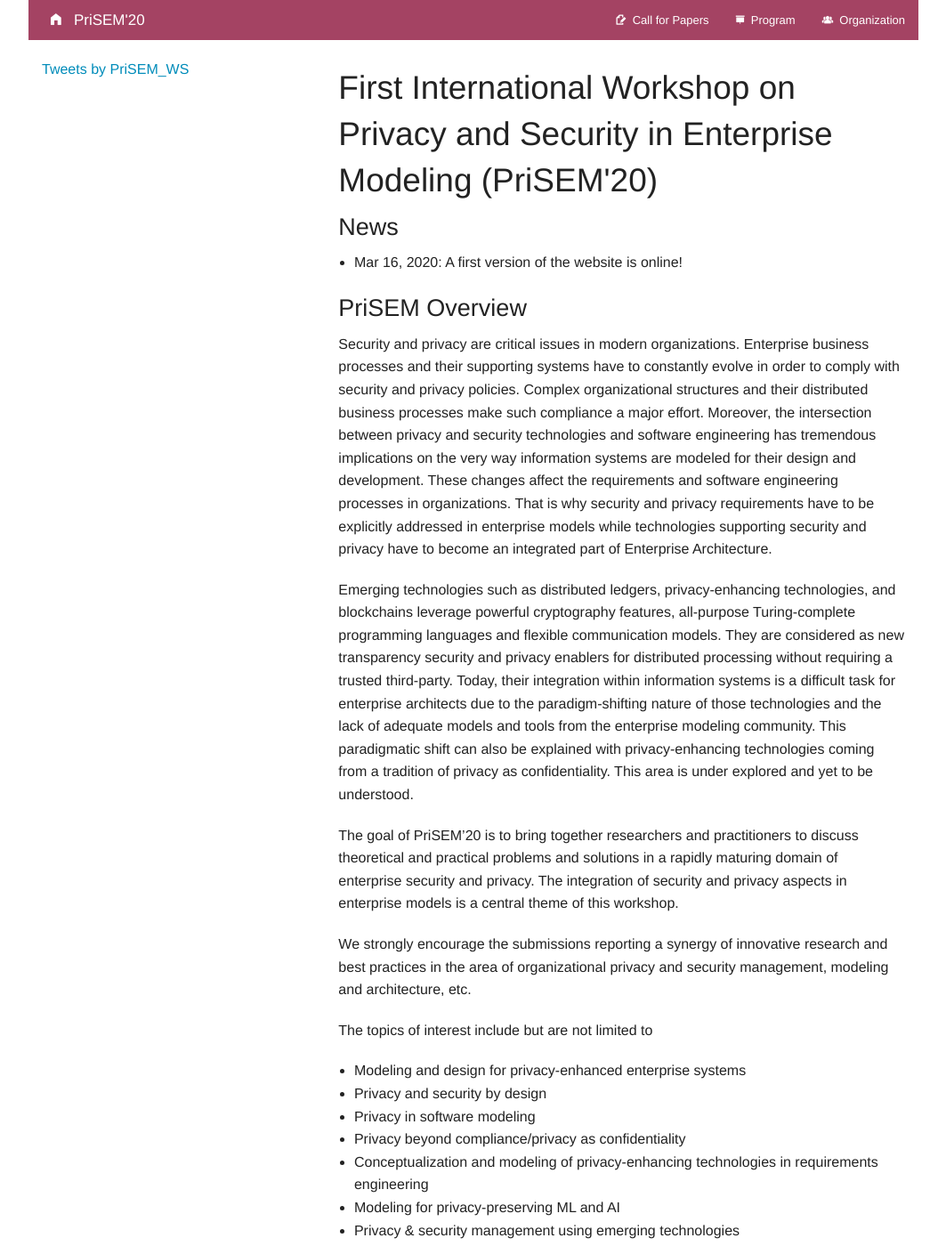
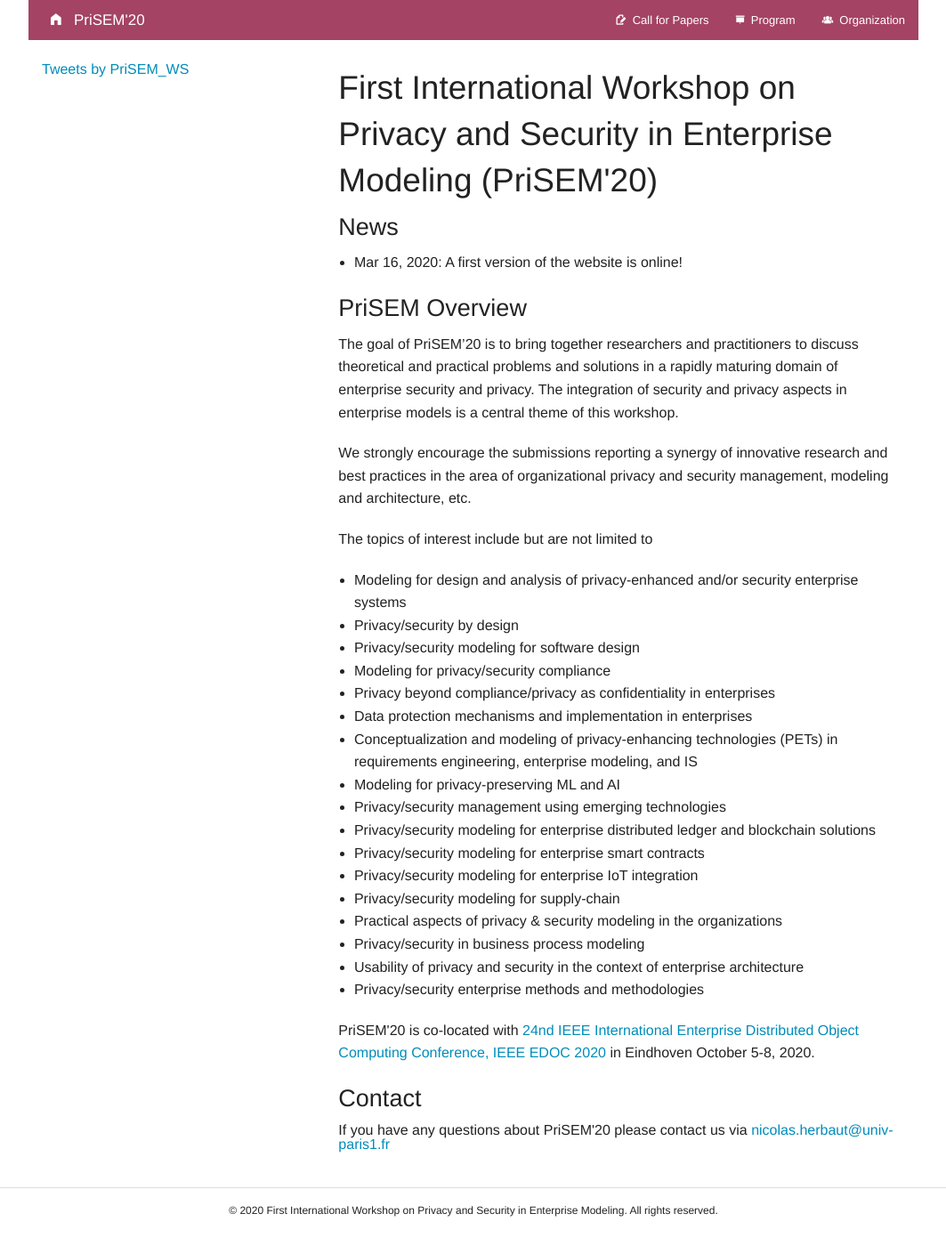
Before and after one commit to prisem-workshop/prisem-workshop.github.io, a Jekyll site: the page built from index.html, in a window 1280 px wide and 1400 px high. Shown: the whole window at 89% size, without its empty margins (108-1171 px from the left). Built offline with Jekyll 4.4.1, drawn with Linux system fonts in a browser that asks for light colours; comment, search, counter and statistics services are not loaded; some of the changed text lies outside the part shown.

Commit message:
Update index.html

```diff
--- a/index.html
+++ b/index.html
@@ -11,12 +11,7 @@
 </ul>
 
 <h3>PriSEM Overview</h3>
-<p>
-Security and privacy are critical issues in modern organizations. Enterprise business processes and their supporting systems have to constantly evolve in order to comply with security and privacy policies. Complex organizational structures and their distributed business processes make such compliance a major effort. Moreover, the intersection between privacy and security technologies and software engineering has tremendous implications on the very way information systems are modeled for their design and development. These changes affect the requirements and software engineering processes in organizations. That is why security and privacy requirements have to be explicitly addressed in enterprise models while technologies supporting security and privacy have to become an integrated part of Enterprise Architecture.
-</p>
-<p>
-Emerging technologies such as distributed ledgers, privacy-enhancing technologies, and blockchains leverage powerful cryptography features, all-purpose Turing-complete programming languages and flexible communication models. They are considered as new transparency security and privacy enablers for distributed processing without requiring a trusted third-party. Today, their integration within information systems is a difficult task for enterprise architects due to the paradigm-shifting nature of those technologies and the lack of adequate models and tools from the enterprise modeling community. This paradigmatic shift can also be explained with privacy-enhancing technologies coming from a tradition of privacy as confidentiality. This area is under explored and yet to be understood.
-</p>
+
 <p>
 The goal of PriSEM’20 is to bring together researchers and practitioners to discuss theoretical and practical problems and solutions in a rapidly maturing domain of enterprise security and privacy. The integration of security and privacy aspects in enterprise models is a central theme of this workshop.
 </p>
@@ -25,17 +20,22 @@
 </p>
 <p>The topics of interest include but are not limited to</p>
 <ul>
-<li>Modeling and design for privacy-enhanced enterprise systems</li>
-<li>Privacy and security by design</li>
-<li>Privacy in software modeling</li>
-<li>Privacy beyond compliance/privacy as confidentiality </li>
-<li>Conceptualization and modeling of privacy-enhancing technologies in requirements engineering</li>
-<li>Modeling for privacy-preserving ML and AI</li>
-<li>Privacy & security management using emerging technologies </li>
-<li>Privacy & security modeling for enterprise distributed ledger and blockchain solutions</li>
-<li>Privacy & security modeling for enterprise smart contracts</li>
-<li>Privacy & security modeling for enterprise IoT integration</li>
-<li>Privacy & security modeling for Supply-chain</li>
-<li>Practical aspects of privacy & security modeling in the organizations</li>
-<li>Usability of privacy and security in the context of enterprise architecture</li>
+	<li>Modeling for design and analysis of privacy-enhanced and/or security enterprise systems</li>
+	<li>Privacy/security by design</li>
+	<li>Privacy/security modeling for software design</li>
+	<li>Modeling for privacy/security compliance </li>
+	<li>Privacy beyond compliance/privacy as confidentiality in enterprises</li>
+	<li>Data protection mechanisms and implementation in enterprises</li>
+	<li>Conceptualization and modeling of privacy-enhancing technologies (PETs) in requirements engineering, enterprise modeling, and IS </li>
+	<li>Modeling for privacy-preserving ML and AI</li>
+	<li>Privacy/security management using emerging technologies </li>
+	<li>Privacy/security modeling for enterprise distributed ledger and blockchain solutions</li>
+	<li>Privacy/security modeling for enterprise smart contracts</li>
+	<li>Privacy/security modeling for enterprise IoT integration</li>
+	<li>Privacy/security modeling for supply-chain</li>
+	<li>Practical aspects of privacy & security modeling in the organizations</li>
+	<li>Privacy/security in business process modeling</li>
+	<li>Usability of privacy and security in the context of enterprise architecture</li>
+	<li>Privacy/security enterprise methods and methodologies</li>
+
 </ul>
```
